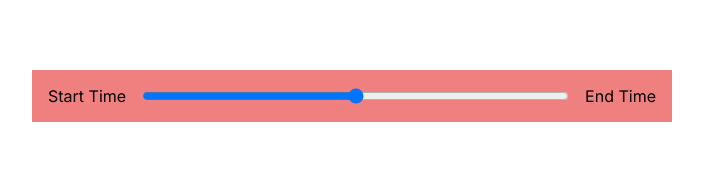
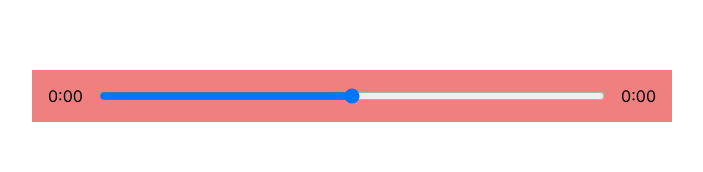
Before and after one commit to imran-farooq7/waves, a Next.js app: page / in a window 1280 px wide. Shown: the part 410-582 px from the top of the page, without its empty margins (288-991 px from the left). Built offline with nearby package versions, Linux system fonts and the light colour scheme.

Commit message:
player component song current time and duration added

```diff
--- a/app/components/Player.tsx
+++ b/app/components/Player.tsx
@@ -1,5 +1,11 @@
 "use client";
-import { Dispatch, SetStateAction, useRef } from "react";
+import {
+	Dispatch,
+	SetStateAction,
+	SyntheticEvent,
+	useRef,
+	useState,
+} from "react";
 import { FaAngleLeft, FaAngleRight, FaPause, FaPlay } from "react-icons/fa6";
 interface Props {
 	currentSong: {
@@ -16,6 +22,10 @@ interface Props {
 }
 
 const Player = ({ currentSong, isPlaying, setIsPlaying }: Props) => {
+	const [songInfo, setSongInfo] = useState<{
+		currentTime: number | null;
+		duration: number | null;
+	}>({ currentTime: null, duration: null });
 	const audioRef = useRef<HTMLAudioElement>(null);
 	const playSongHandler = () => {
 		if (isPlaying) {
@@ -26,12 +36,22 @@ const Player = ({ currentSong, isPlaying, setIsPlaying }: Props) => {
 			setIsPlaying((prevState) => !prevState);
 		}
 	};
+	const handleSongTimeUpdate = (e: SyntheticEvent<HTMLAudioElement, Event>) => {
+		const currentTime = e.currentTarget.currentTime;
+		const duration = e.currentTarget.duration;
+		setSongInfo({ ...songInfo, currentTime, duration });
+	};
+	const getTime = (time: number) => {
+		return (
+			Math.floor(time / 60) + ":" + ("0" + Math.floor(time % 60)).slice(-2)
+		);
+	};
 	return (
 		<div className="player">
 			<div className="time-control">
-				<p>Start Time</p>
+				<p>{getTime(songInfo.currentTime!)}</p>
 				<input type="range" />
-				<p>End Time</p>
+				<p>{getTime(songInfo.duration!)}</p>
 			</div>
 			<div className="player-control">
 				<FaAngleLeft size={"32"} />
@@ -42,7 +62,12 @@ const Player = ({ currentSong, isPlaying, setIsPlaying }: Props) => {
 				)}
 				<FaAngleRight size={"32"} />
 			</div>
-			<audio src={currentSong.audio} ref={audioRef}></audio>
+			<audio
+				onTimeUpdate={handleSongTimeUpdate}
+				onLoadedMetadata={handleSongTimeUpdate}
+				src={currentSong.audio}
+				ref={audioRef}
+			></audio>
 		</div>
 	);
 };
--- a/app/page.tsx
+++ b/app/page.tsx
@@ -3,7 +3,6 @@ import chillHop from "@/data";
 import Player from "./components/Player";
 import Song from "./components/Song";
 import { useState } from "react";
-
 const Home = () => {
 	const [songs, setSongs] = useState(chillHop());
 	const [currentSong, setCurrentSong] = useState(songs[0]);
```
